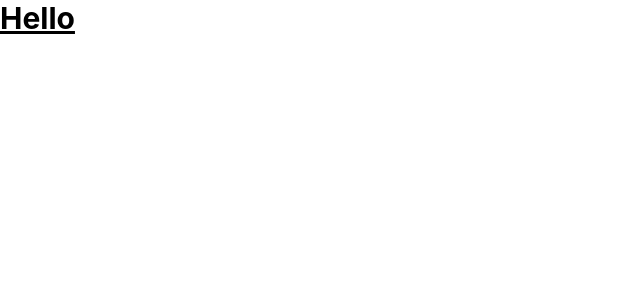
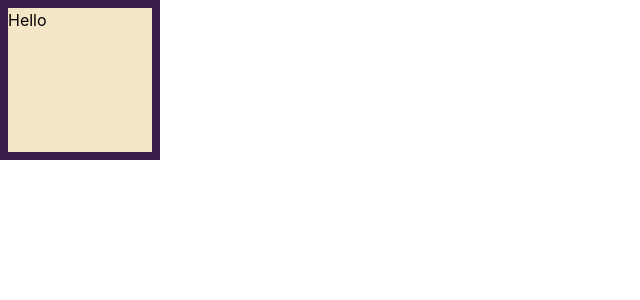
Before and after one commit to RebEmnacin/PortfolioWebsite-Creative, a React (Vite) app: page / in a window 1280 px wide. Shown: the top 300 px of the page, without its empty margins (0-640 px from the left). Built offline with nearby package versions, Linux system fonts and the light colour scheme.

Commit message:
played around squares

```diff
--- a/src/App.tsx
+++ b/src/App.tsx
@@ -1,6 +1,8 @@
 function App() {
   return (
-    <div className="text-3xl font-bold underline">Hello</div>
+    <div className="w-40 h-40 bg-[#f5e6c8] border-8 border-solid border-[#3b1d4a]">
+      Hello
+    </div>
   )
 }
 
```
